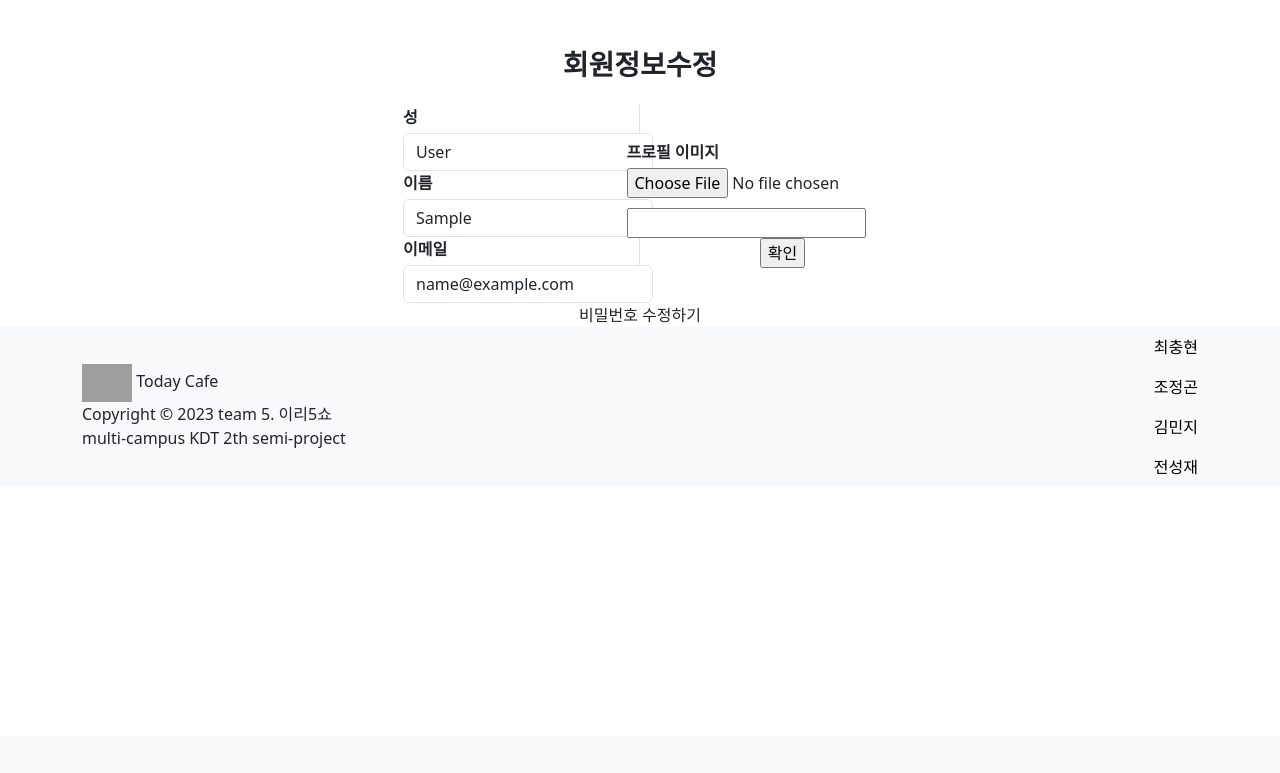
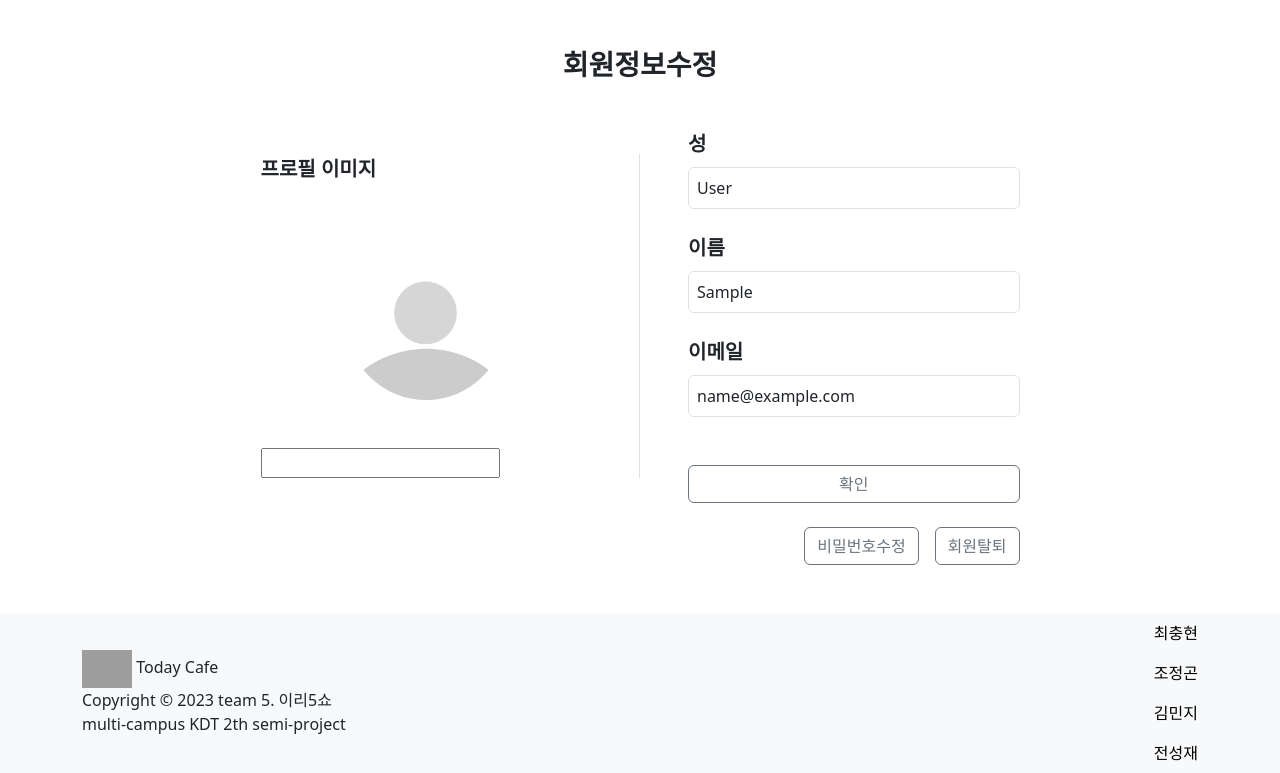
Before and after one commit to JeonggonCho/Today-Cafe, a Django app: page /accounts/update/ in a window 1280 px wide. Shown: the part 64-837 px from the top of the page. Before the commit the page ends 539 px from the top, so only its background shows below. Run offline with Django 3.2, Linux system fonts and the light colour scheme; the visitor is signed in with stand-in values (Sample User, id 1); grey boxes are pictures that could not be loaded.

Commit message:
Fix update.html and forms.py by minjee

```diff
--- a/accounts/forms.py
+++ b/accounts/forms.py
@@ -1,5 +1,6 @@
 from django.contrib.auth import get_user_model
 from django.contrib.auth.forms import UserCreationForm, UserChangeForm, AuthenticationForm
+from django.forms.widgets import ClearableFileInput
 from imagekit.models import ImageSpecField
 from imagekit.forms import ProcessedImageField
 from imagekit.processors import Thumbnail
@@ -83,11 +84,18 @@ class CustomUserCreationForm(UserCreationForm):
 
 class CustomUserChangeForm(UserChangeForm):
     profile_image = ProcessedImageField(
-    spec_id='profile_image_thumbnail',
-    processors=[ResizeToFill(70,70)],
-    format='JPEG',
-    options={'quality' : 90},
-    required=False,
+        spec_id='profile_image_thumbnail',
+        processors=[ResizeToFill(70,70)],
+        format='JPEG',
+        options={'quality' : 90},
+        required=False,
+        widget=ClearableFileInput(
+        attrs={
+            'class': 'form-control',
+            'id': 'profile_image',
+            'name': 'profile_image'
+        }
+        ),
     )
     class Meta(UserChangeForm.Meta):
         model = get_user_model()
@@ -101,8 +109,7 @@ class CustomUserChangeForm(UserChangeForm):
         label='Email address',
         widget= forms.EmailInput(
         attrs={
-            'class' : 'form-control ',
-            'style' : 'width: 250px',
+            'class' : 'form-control w-100 p-2',
             'placeholder' : 'email@example.com',
         }
         )
@@ -112,8 +119,7 @@ class CustomUserChangeForm(UserChangeForm):
         label="First name",
         widget=forms.TextInput(
         attrs={
-            'class' : 'form-control ',
-            'style' : 'width: 250px',
+            'class' : 'form-control w-100 p-2',
             'placeholder' : 'firstname',
         }
         )
@@ -123,8 +129,7 @@ class CustomUserChangeForm(UserChangeForm):
         label="Last name",
         widget=forms.TextInput(
         attrs={
-            'class' : 'form-control',
-            'style' : 'width: 250px',
+            'class' : 'form-control w-100 p-2',
             'placeholder' : 'lastname',
         }
         )
--- a/accounts/templates/accounts/update.html
+++ b/accounts/templates/accounts/update.html
@@ -10,46 +10,50 @@
 
 {% block content %}
 <main class="main--signup d-flex">
-    <div class="container mt-5 p-0 d-flex flex-column align-items-center">
+    <div class="container my-5 p-0 d-flex flex-column align-items-center">
         <!-- update title -->
-        <h3 class="my-0 pb-4 fw-bold">회원정보수정</h3>
+        <h3 class="my-0 mb-5 fw-bold">회원정보수정</h3>
         <!-- update form -->
-        <form class="w-50 row d-flex justify-content-center align-items-center" action="{% url 'accounts:update' %}" method="POST" enctype="multipart/form-data">
+        <form class="w-75 mb-4 row d-flex justify-content-center align-items-center" action="{% url 'accounts:update' %}" method="POST" enctype="multipart/form-data">
             {% csrf_token %}
             <!-- update-name and address -->
-            <section class="px-5 border-end col-6 d-flex flex-column justify-content-center">
-                <div>
-                    <label class="mb-1 fw-bold" for="username">성</label>
-                    {{ form.last_name }}
-                </div>
-                <div>
-                    <label class="mb-1 fw-bold" for="username">이름</label>
-                    {{ form.first_name }}
-                </div>
-                <div>
-                    <label class="mb-1 fw-bold" for="username">이메일</label>
-                    {{ form.email }}
+            <section class="px-5 border-end col-6">
+                <div style="overflow:hidden;">
+                    <label class="mb-2 fs-5 fw-bold" for="profile_image">프로필 이미지</label>
+                    <div class="update-image-container my-5 d-flex flex-column justify-content-center align-items-center">
+                        {% if user.profile_image %}
+                            <img id="preview" class="rounded-circle" style="width: 10rem; height:10rem;" src="{{ user.profile_image.url }}" alt="Profile Image Preview">
+                        {% else %}
+                            <img id="preview" class="rounded-circle" style="width: 10rem; height:10rem;" src="{% static 'accounts/img/no_profile.jpeg' %}" alt="Profile Image Preview">
+                        {% endif %}
+                    </div>
+                    {{ form.profile_image }}
                 </div>
             </section>
             <!-- update-image-->
-            <section class="px-5 col-6 d-flex flex-column justify-content-center align-items-center h-100">
-                <div>
-                    <label class="mb-1 fw-bold" for="profile_image">프로필 이미지</label>
-                    {% csrf_token %}
-                    {% if user.profile_image %}
-                        <img id="preview" src="{{ user.profile_image.url }}" alt="Profile Image Preview">
-                    {% else %}
-                        <img id="preview" src="{% static 'accounts/img/no_profile.jpeg' %}" alt="Profile Image Preview" style="display:none;">
-                    {% endif %}
-                    <input type="file" name="profile_image" id="profile_image">
-                    {{ form.profile_image }}
+            <section class="px-5 col-6 h-100 d-flex flex-column justify-content-center">
+                <div class="mb-4">
+                    <label class="fs-5 mb-2 fw-bold" for="username">성</label>
+                    {{ form.last_name }}
                 </div>
-                <input type="submit" value="확인">
+                <div class="mb-4">
+                    <label class="mb-2 fs-5 fw-bold" for="username">이름</label>
+                    {{ form.first_name }}
+                </div>
+                <div class="mb-4">
+                    <label class="mb-2 fs-5 fw-bold" for="username">이메일</label>
+                    {{ form.email }}
+                </div>
+                <input class="w-100 mt-4 btn btn-outline-secondary" type="submit" value="확인">
             </section>
         </form>
         <!-- go to password change page -->
-        <div>
-            <a href="{% url 'accounts:change_password' %}">비밀번호 수정하기</a>
+        <div class="pe-5 w-75 d-flex justify-content-end">
+            <a class="btn btn-outline-secondary me-3" href="{% url 'accounts:change_password' %}">비밀번호수정</a>
+            <form action="{% url 'accounts:delete' %}" method='POST'>
+                {% csrf_token %}
+                <button type="submit" class="btn btn-outline-secondary" role="button">회원탈퇴</button>
+            </form>
         </div>
     </div>
   </main>
```
